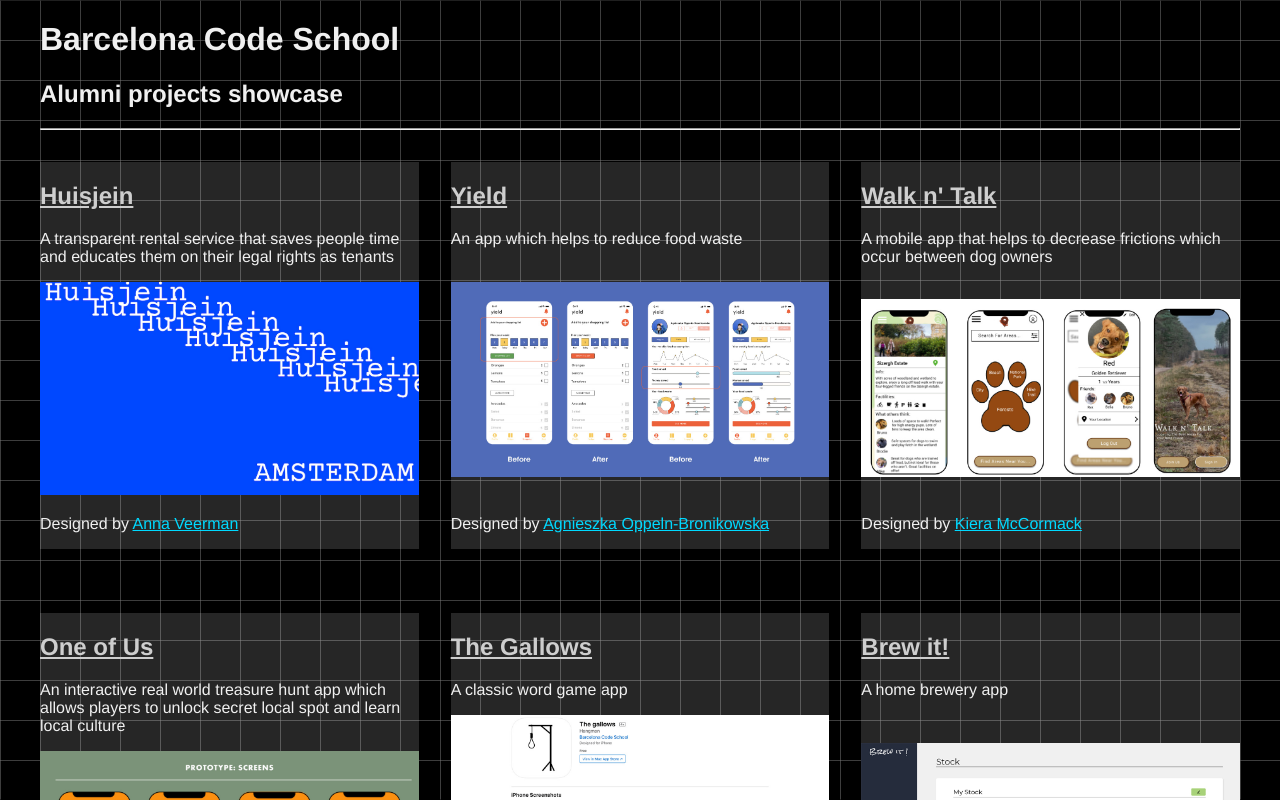
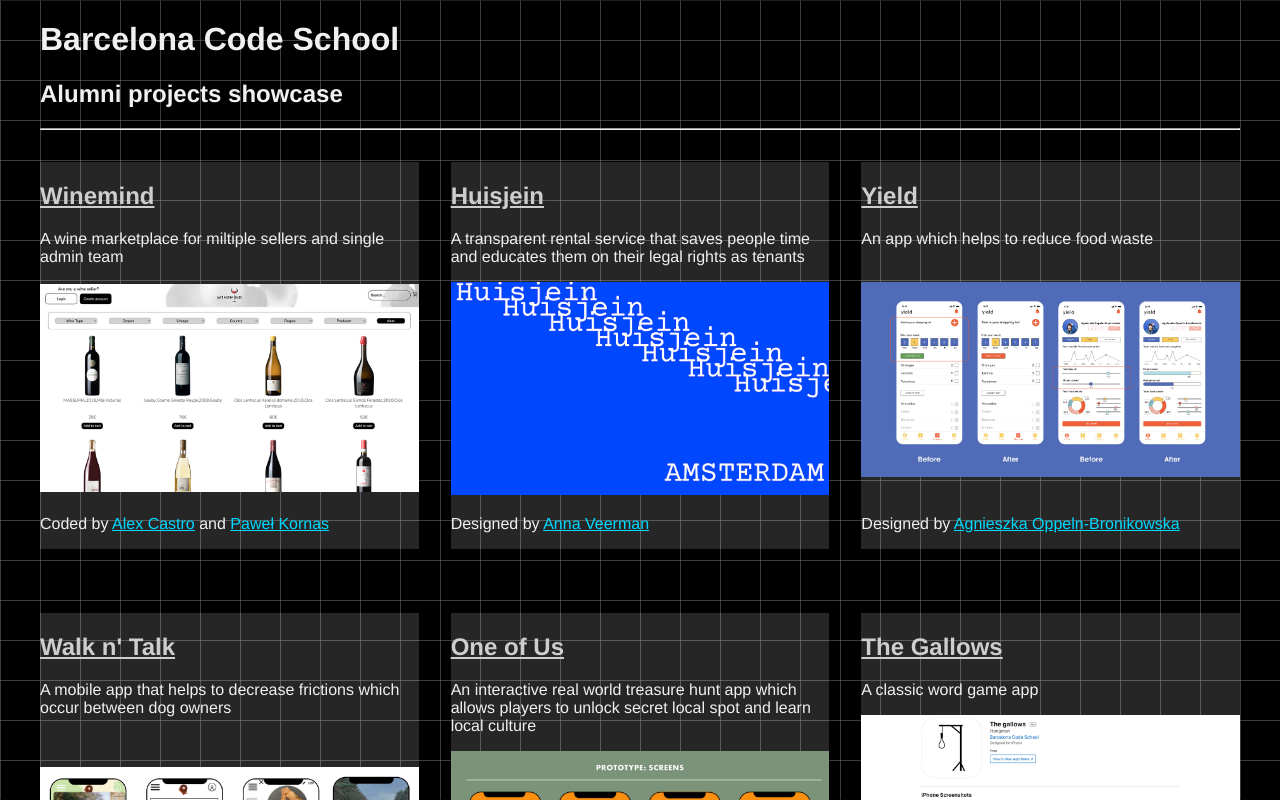
Before and after one commit to gk3000/students_projects_showcase, a React (Create React App) app: page / in a window 1280 px wide. Shown: the top 800 px of the page. Built offline with nearby package versions, Linux system fonts and the light colour scheme.

Commit message:
auto push

```diff
--- a/src/App.js
+++ b/src/App.js
@@ -43,6 +43,7 @@ import oneOfUs from './pics/one_of_us.jpg'
 import Yield from './pics/yield.jpg'
 import huisjein from './pics/huisjein.jpg'
 import walk_n_talk from './pics/walk_n_talk.jpg'
+import winemind from './pics/winemind.jpg'
 
 
 
@@ -54,6 +55,22 @@ export default function App() {
     <hr/>
 
     <Grid className={'grid'} columns="3" gap='2em'>
+
+    <section className='project'>
+    <div>
+    <h1><a href='https://evening-brook-64942.herokuapp.com/' target='_blank' rel="noopener noreferrer">Winemind</a></h1>
+    <p>A wine marketplace for miltiple sellers and single admin team</p>
+    </div>
+    <div className='imgBackground'>
+    <a href='https://evening-brook-64942.herokuapp.com/' target='_blank' rel="noopener noreferrer">
+    <img src={winemind} alt="winemind" />
+    </a>
+    </div>
+    <p>Coded by <a href='https://www.linkedin.com/in/alex-castro-vera/' target='blank'>Alex Castro</a> and <a href="https://www.linkedin.com/in/paweł-kornas/" target="blank">Paweł Kornas</a>
+    {/*→ <a href='https://vincentvc.surge.sh/' target='_blank' rel="noopener noreferrer">Portfolio page</a>*/}
+    </p>
+    </section>
+
 
 
     <section className='project'>
```
Also changed, not shown: src/pics/winemind.jpg (added).
